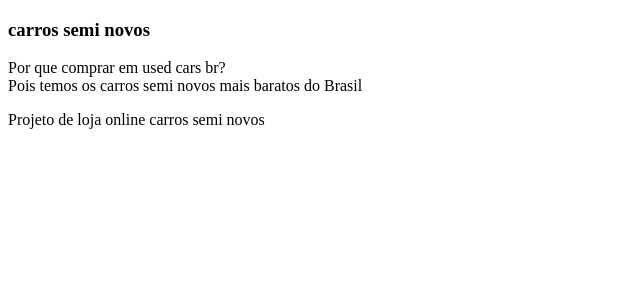
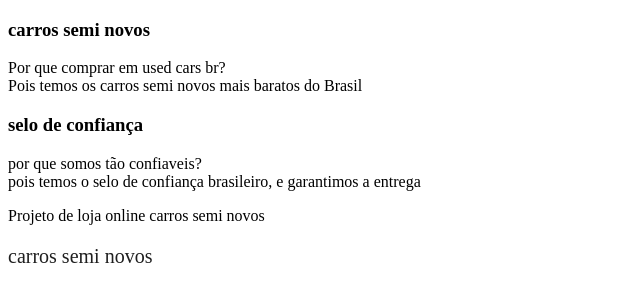
Before and after one commit to vinids1006/projeto-final-matem-tica-II, a plain HTML site: page index.html in a window 1280 px wide. Shown: the whole page, without its empty margins (0-640 px from the left). Drawn offline with Linux system fonts and the light colour scheme.

Commit message:
Add files via upload

```diff
--- a/index.html
+++ b/index.html
@@ -9,6 +9,7 @@
     <main>
         <section id="container">
            <article class="cartão"></article>
+           <p style="font-family: 'Courier New', Courier, monospace,0 ;font-size: 20px
             <div class="cartão__conteudo"></div>
             <h3>carros semi novos</h3>
             <div class="cartão__conteudo__pergunta">
@@ -17,6 +18,16 @@
             <div class="cartão__conteudo__resposta">
                 Pois temos os carros semi novos mais baratos do Brasil
             </div>
+            <section id="container">
+                <article class="cartão"></article>
+                 <div class="cartão__conteudo"></div>
+                 <h3>selo de confiança</h3>
+                 <div class="cartão__conteudo__pergunta">
+                     por que somos tão confiaveis?
+                 </div>
+                 <div class="cartão__conteudo__resposta">
+                     pois temos o selo de confiança brasileiro, e garantimos a entrega
+                 </div>
         </article>
         </sectio>
 
@@ -27,3 +38,5 @@
 
 </body>
 </html>
+<p style="font-family: 'Courier New', Courier, monospace,0 ;font-size: 20px;color: rgb(31, 31, 31);">carros semi novos
+</p>
```
